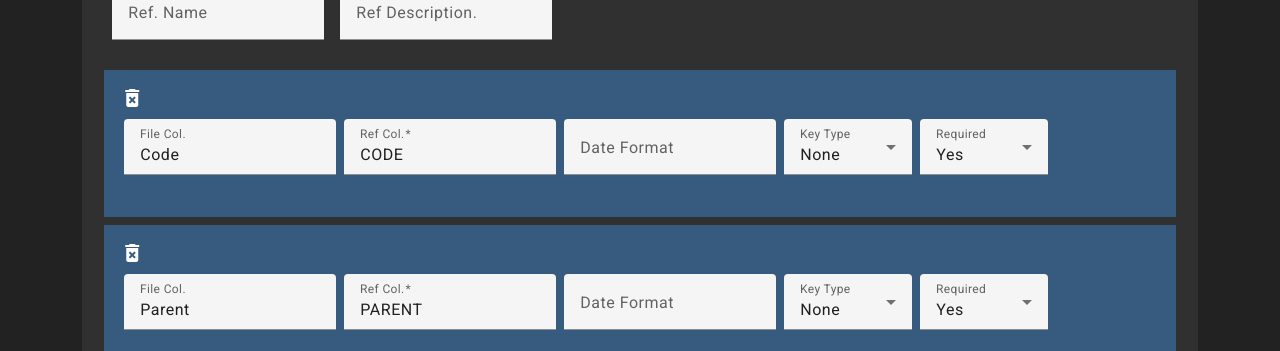
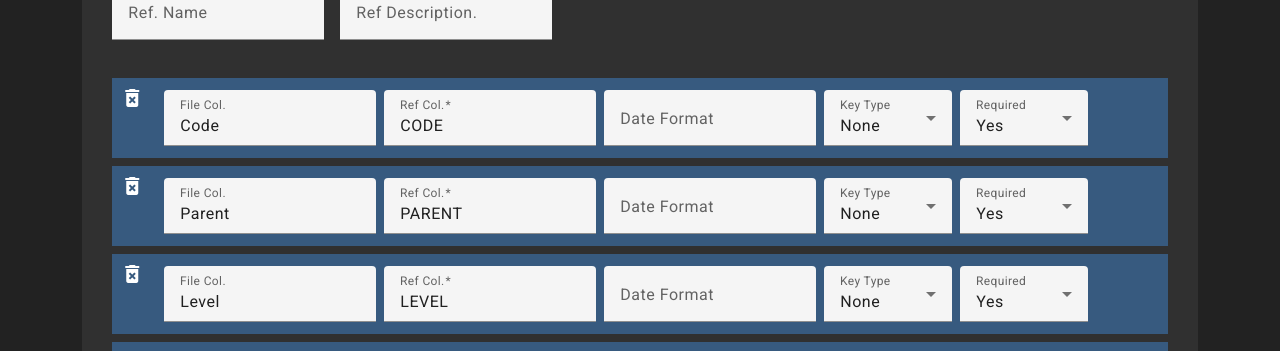
Before and after one commit to swissarthurfreeman/Refero, an Angular app in the folder web-ui/: page /create in a window 1280 px wide. Shown: the part 428-779 px from the top of the page. Built offline with nearby package versions, Linux system fonts and the light colour scheme.

Commit message:
feat(refero:web-ui): removed input bottom margin

```diff
--- a/web-ui/src/app/components/col-config/col-config.component.html
+++ b/web-ui/src/app/components/col-config/col-config.component.html
@@ -1,25 +1,25 @@
 <div [formGroup]="$any(FormControl)">
     <div class="d-flex flex-row">
         <div class="p-1">
-            <mat-form-field>
+            <mat-form-field subscriptSizing="dynamic">
                 <mat-label>File Col.</mat-label>
                 <input matInput formControlName="FileCol">
             </mat-form-field>
         </div>
         <div class="p-1">
-            <mat-form-field>
+            <mat-form-field subscriptSizing="dynamic">
                 <mat-label>Ref Col.</mat-label>
                 <input matInput formControlName="RefCol">
             </mat-form-field>
         </div>
         <div class="p-1">
-            <mat-form-field>
+            <mat-form-field subscriptSizing="dynamic">
                 <mat-label>Date Format</mat-label>
                 <input matInput formControlName="DateFormat">
             </mat-form-field>
         </div>
         <div class="p-1">
-            <mat-form-field style="width: 8em;">
+            <mat-form-field style="width: 8em;" subscriptSizing="dynamic">
                 <mat-label>Key Type</mat-label>
                 <mat-select formControlName="KeyType">
                     <mat-option value="None">None</mat-option>
@@ -29,7 +29,7 @@
             </mat-form-field>
         </div>
         <div class="p-1">
-            <mat-form-field style="width: 8em;">
+            <mat-form-field style="width: 8em;" subscriptSizing="dynamic">
                 <mat-label>Required</mat-label>
                 <mat-select formControlName="Required">
                     <mat-option value="true">Yes</mat-option>
@@ -41,7 +41,7 @@
     <div class="d-flex flex-row">
         @if (FormControl.get("KeyType")!.value=='FK') {
             <div class="p-1">
-                <mat-form-field style="width: 16em;">
+                <mat-form-field style="width: 16em;" subscriptSizing="dynamic">
                     <mat-label>Pointed Ref.</mat-label>
                     <mat-select formControlName="PointedRef">
                         <mat-option value="REF_OFS_STATUT">REF_OFS_STATUT</mat-option>
@@ -50,7 +50,7 @@
                 </mat-form-field>
             </div>
             <div class="p-1">
-                <mat-form-field style="width: 16em;">
+                <mat-form-field style="width: 16em;" subscriptSizing="dynamic">
                     <mat-label>Pointed Col.</mat-label>
                     <mat-select formControlName="PointedCol">
                         <mat-option value="CODE">CODE</mat-option>
@@ -61,7 +61,7 @@
                 </mat-form-field>
             </div>
             <div class="p-1">
-                <mat-form-field style="width: 16em;">
+                <mat-form-field style="width: 16em;" subscriptSizing="dynamic">
                     <mat-label>Label Col.</mat-label>
                     <mat-select formControlName="LabelCol">
                         <mat-option value="CODE">CODE</mat-option>
--- a/web-ui/src/app/components/ref-creation/ref-creation.component.html
+++ b/web-ui/src/app/components/ref-creation/ref-creation.component.html
@@ -15,9 +15,13 @@
     </div>
     <ng-container formArrayName="columns">
         <ng-container *ngFor="let ColForm of columns.controls; let i = index">
-            <div class="p-3 mb-2 bg-primary text-white">
-                <mat-icon class="delete-btn" (click)="deleteColumn(i)">delete_forever</mat-icon>
-                <app-col-config [FormControl]="$any(ColForm)"></app-col-config>
+            <div class="d-flex bg-primary m-2">
+                <div class="p-2">
+                    <mat-icon class="delete-btn" (click)="deleteColumn(i)">delete_forever</mat-icon>
+                </div>
+                <div class="p-2">
+                    <app-col-config [FormControl]="$any(ColForm)"></app-col-config>
+                </div>
             </div>
         </ng-container>
     </ng-container>
```
